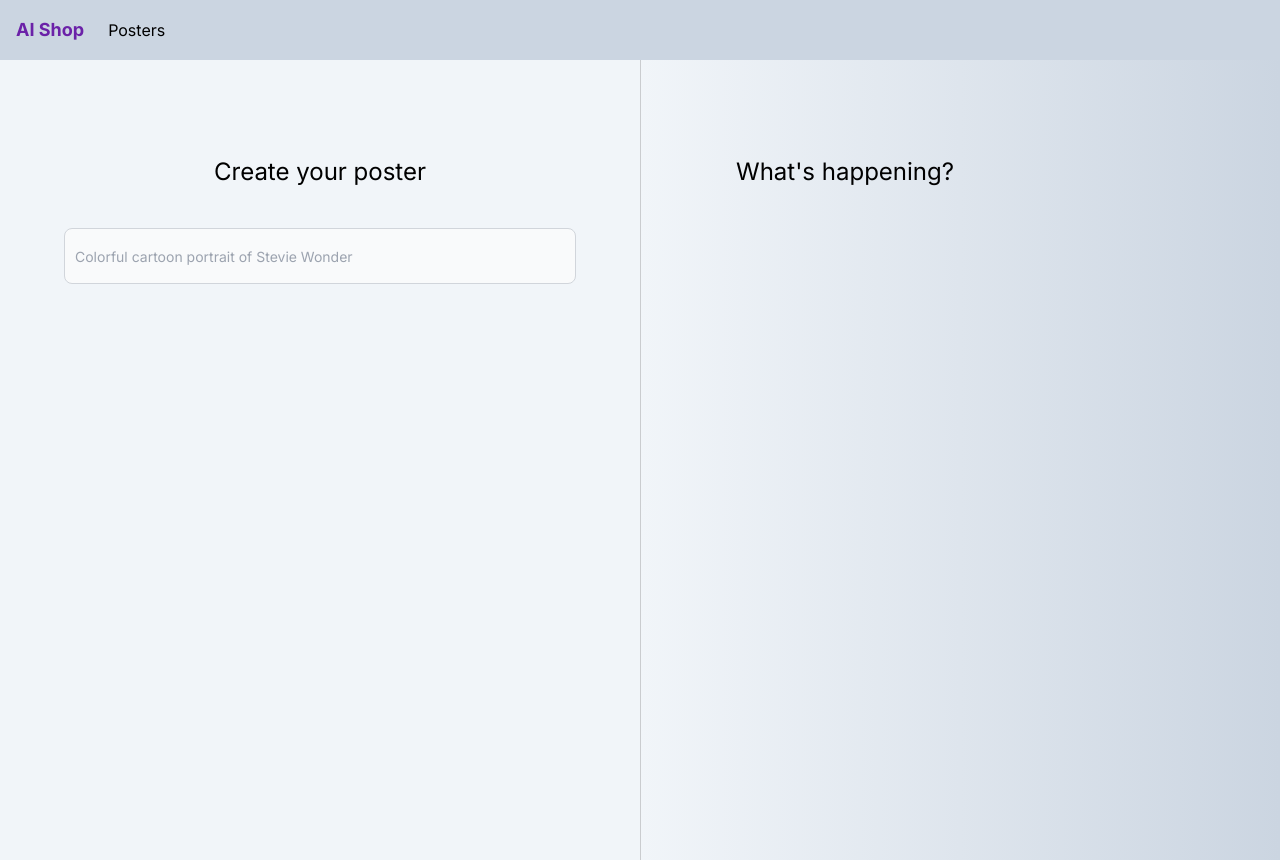
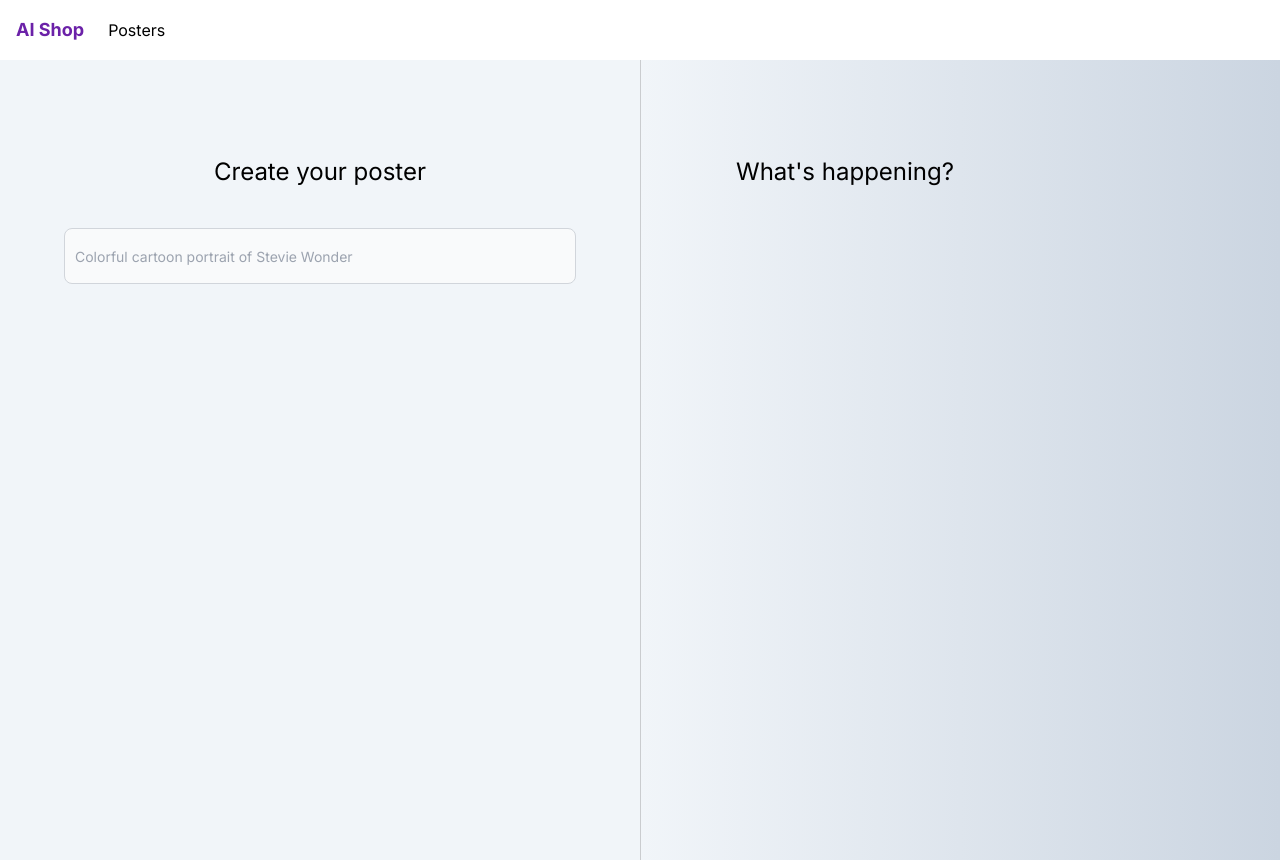
Before and after one commit to Fuasmattn/openai-api-viz, a Next.js app: page /poster in a window 1280 px wide. Built offline with nearby package versions, Linux system fonts and the light colour scheme.

Commit message:
fix skeleton light colors

```diff
--- a/src/components/Skeleton.tsx
+++ b/src/components/Skeleton.tsx
@@ -1,7 +1,7 @@
 export const Skeleton = ({ className }: { className: string }) => {
   return (
     <div
-      className={`${className} w-full h-full rounded-lg animate-pulse dark:bg-slate-700`}
+      className={`${className} w-full h-full rounded-lg animate-pulse bg-slate-100 dark:bg-slate-700`}
     ></div>
   );
 };
--- a/src/components/appbar/Appbar.tsx
+++ b/src/components/appbar/Appbar.tsx
@@ -1,6 +1,6 @@
 const Appbar = () => {
   return (
-    <div className="flex justify-between dark:bg-slate-950 bg-slate-300 p-4 drop-shadow-sm h-[60px]">
+    <div className="flex justify-between dark:bg-slate-950 bg-white p-4 drop-shadow-sm h-[60px]">
       <nav className="flex items-center gap-6 ">
         <a className="text-lg text-purple-800 dark:text-purple-200" href="/">
           <b>AI Shop</b>
```
